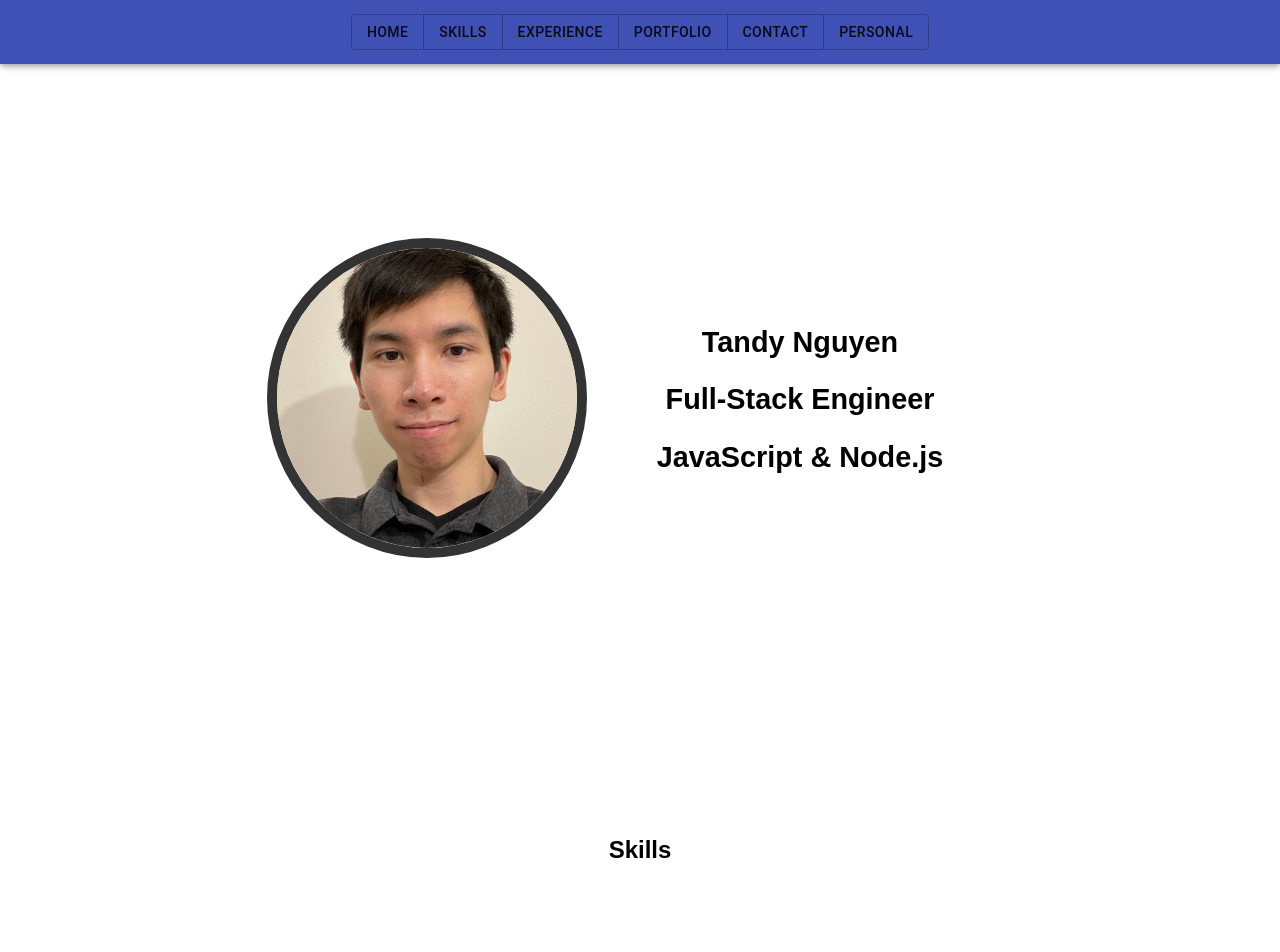
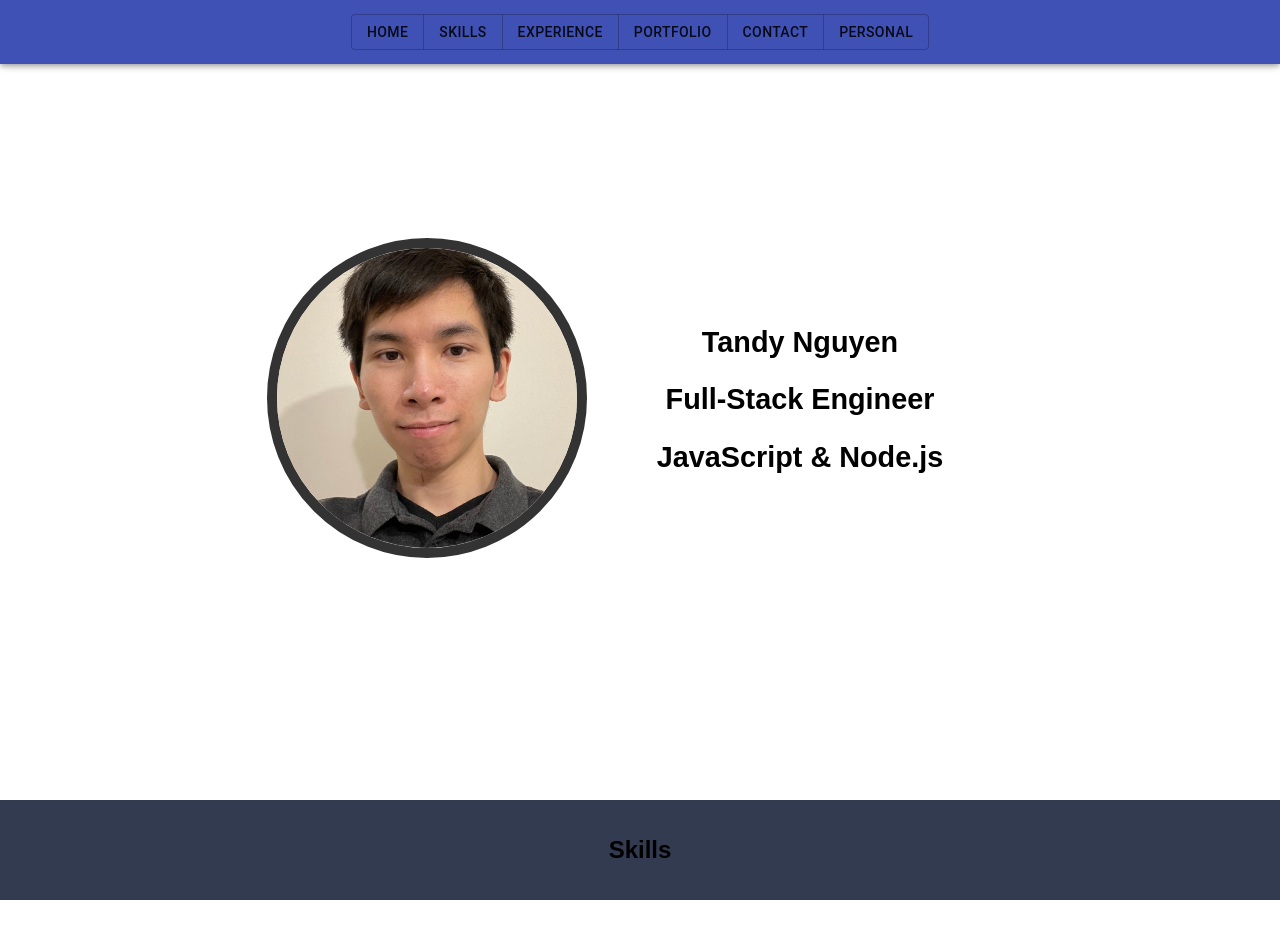
Before and after one commit to TandyN/my-website, a React app: page / in a window 1280 px wide. Shown: the top 952 px of the page. Built offline with nearby package versions, Linux system fonts and the light colour scheme.

Commit message:
Add solid background colors

```diff
--- a/src/components/App.jsx
+++ b/src/components/App.jsx
@@ -1,7 +1,6 @@
 import React from 'react';
 import Box from '@material-ui/core/Box';
 import { makeStyles } from '@material-ui/core/styles';
-import Paper from '@material-ui/core/Paper';
 import MenuBar from './MenuBar';
 import SectionHome from './SectionHome';
 import SectionSkills from './SectionSkills';
@@ -16,6 +15,7 @@ const appBox = makeStyles({
     height: '100%',
   },
   seperator: {
+    backgroundColor: '#333b50',
     height: '100px',
     lineHeight: '100px',
     margin: 0,
--- a/src/components/SectionContact/ContactBox.jsx
+++ b/src/components/SectionContact/ContactBox.jsx
@@ -8,6 +8,7 @@ import ContactIcons from './ContactIcons';
 
 const styledContactBoxWrapper = makeStyles({
   root: {
+    backgroundColor: '#333b50',
     margin: 'auto',
     width: '700px',
   }
@@ -18,6 +19,7 @@ const ContactBox = () => {
 
   return (
     <Paper
+      elevation={5}
       className={styledContactBoxWrapperClass.root}
     >
       <Grid
--- a/src/components/SectionContact/index.jsx
+++ b/src/components/SectionContact/index.jsx
@@ -6,6 +6,7 @@ import ContactBox from './ContactBox';
 const styledContactSectionWrapper = makeStyles({
   root: {
     alignItems: 'center',
+    backgroundColor: '#333b50',
     justifyItems: 'center',
     height: '70%',
   }
--- a/src/components/SectionPortfolio/index.jsx
+++ b/src/components/SectionPortfolio/index.jsx
@@ -7,9 +7,10 @@ import portfolioData from './portfolio.json';
 
 const styledSectionPortfolioWrapper = makeStyles({
   root: {
+    backgroundColor: '#333b50',
     justifyContent: 'space-evenly',
     margin: 'auto',
-    minHeight: '65%',
+    minHeight: '70%',
   },
 });
 
```
